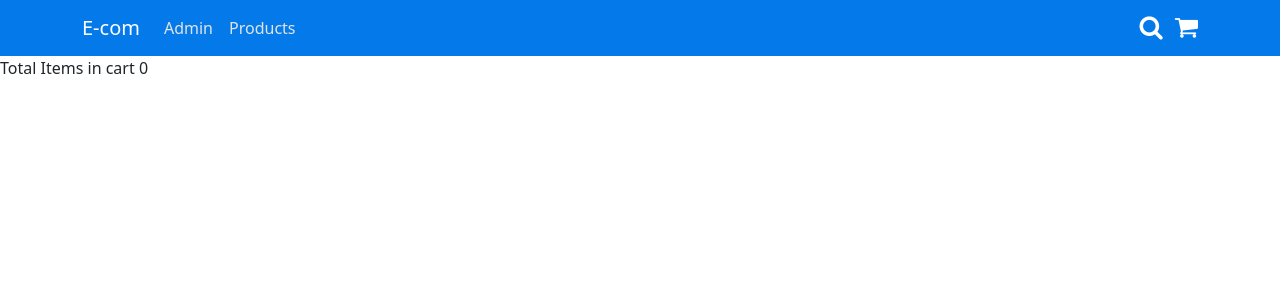
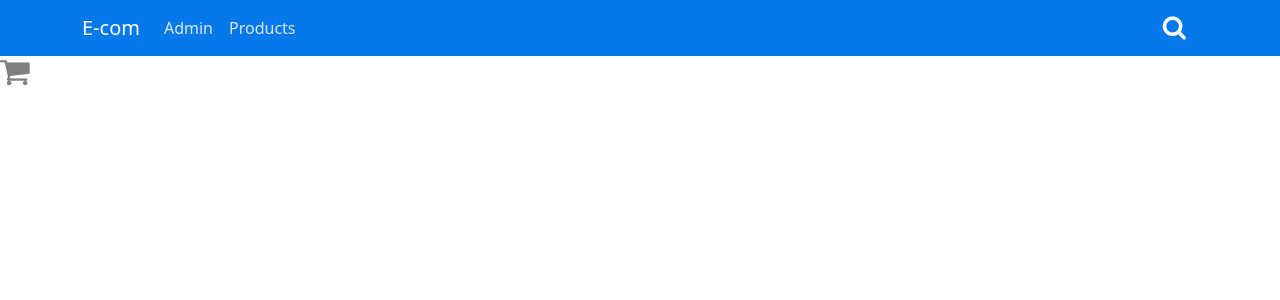
Before and after one commit to RaazDk1992/ecom-react, a React (Create React App) app: page /cart in a window 1280 px wide. Shown: the top 300 px of the page. Built offline with nearby package versions, Linux system fonts and the light colour scheme.

Commit message:
ui update

```diff
--- /dev/null
+++ b/src/assets/styles/FloatingCart.css
@@ -0,0 +1,19 @@
+@import './global/app-global.css';
+#floating-cart{
+    position:fixed;
+    top: 10%;
+    right: 2%;
+    width: 50px;
+    height: 50px;
+    border: 1px solid gray;
+    border-radius: 50%;
+    background-color: transparent;
+    display: flex;
+    justify-content: center;
+}
+.ecom-cart-icon{
+    background:transparent;
+    border: none;
+    color: gray;
+
+}
--- a/src/components/Cart.js
+++ b/src/components/Cart.js
@@ -0,0 +1,12 @@
+import { useContext } from "react";
+import { CartContext } from "../provider/CartDataProvider";
+
+export default function Cart(){
+    const {itemsList} = useContext(CartContext);
+    return(
+        <div className="cart-placeholder">
+            <i className="ecom-cart-icon fa fa-shopping-cart fa-2x"/>
+        </div>
+    );
+
+}
--- a/src/components/CartDropDown.js
+++ /dev/null
@@ -1,11 +0,0 @@
-import { useOutletContext } from "react-router-dom";
-import { CartContext } from "../provider/CartDataProvider";
-import { useContext } from "react";
-
-export default function CartDropDown(){
-
-    const {cartItems} = useContext(CartContext);
-    return(
-        <p>Total Items in cart {cartItems.length} </p>
-    );
-}
--- a/src/components/EcomNavBar.js
+++ b/src/components/EcomNavBar.js
@@ -57,7 +57,7 @@ export default function EcomNavBar() {
           onBlur={closeSearchBar}/>
           <Button id="navbar_search_button"  onClick={openSearchBar}><i className="fa fa-search ecom-search-button fa-2x search-div-icons "/></Button>
         </div>
-       <div><i className="fa fa-shopping-cart  search-div-icons "/></div>
+
       </Navbar.Collapse>
     </Container>
 
--- /dev/null
+++ b/src/components/FloatingCart.js
@@ -0,0 +1,8 @@
+import { useState } from "react";
+import'./../assets/styles/FloatingCart.css';
+export default function FloatingCart(){
+    const[cartexpanded,setCartExpanded] = useState(false);
+    return(<div id="floating-cart">
+        <button className="fa fa-shopping-cart fa-2x ecom-cart-icon"></button>
+    </div>);
+}
--- a/src/components/Products.js
+++ b/src/components/Products.js
@@ -5,8 +5,8 @@ import './../assets/styles/Products.css';
 import Ratings from "./Ratings";
 import RenderStars from "./Stars";
 import {useNavigate } from "react-router-dom";
-import CartDropDown from "./CartDropDown";
 import { CartContext, CartDataProvider } from "../provider/CartDataProvider";
+import FloatingCart from "./FloatingCart";
 
 
 export default function Products(){
@@ -31,7 +31,7 @@ export default function Products(){
     }
     return(<>
         {/* <RenderStars totalRatings={5} handleRatings={null}/> */}
-        <CartDropDown/>
+
         <FetchData onDataChange={handleDataChanges} apiUrl="http://localhost:8080/api/public/products"/>
         {error && <div className="error_message message">
             <div class="alert alert-danger" role="alert">
--- a/src/routes/AppRoutes.js
+++ b/src/routes/AppRoutes.js
@@ -3,9 +3,10 @@ import { Route, Routes, BrowserRouter } from "react-router-dom";
 import ProductManagement from "../components/admin/ProductManagement";
 import Products from "../components/Products";
 import ProductDetails from "../components/ProductDetails";
-import CartDropDown from "../components/CartDropDown";
 import { CartDataProvider } from "../provider/CartDataProvider";
 import EcomNavBar from "../components/EcomNavBar";
+import Cart from "../components/Cart";
+import FloatingCart from "../components/FloatingCart";
 
 const AppRoutes =() =>{
     return(
@@ -18,7 +19,7 @@ const AppRoutes =() =>{
           path="/products"
           element={
             <CartDataProvider>
-              <Products />
+              <Products /> <FloatingCart/>
             </CartDataProvider>
           }
         />
@@ -26,7 +27,7 @@ const AppRoutes =() =>{
           path="/cart"
           element={
             <CartDataProvider>
-              <CartDropDown />
+              <Cart/>
             </CartDataProvider>
           }
         />
```
